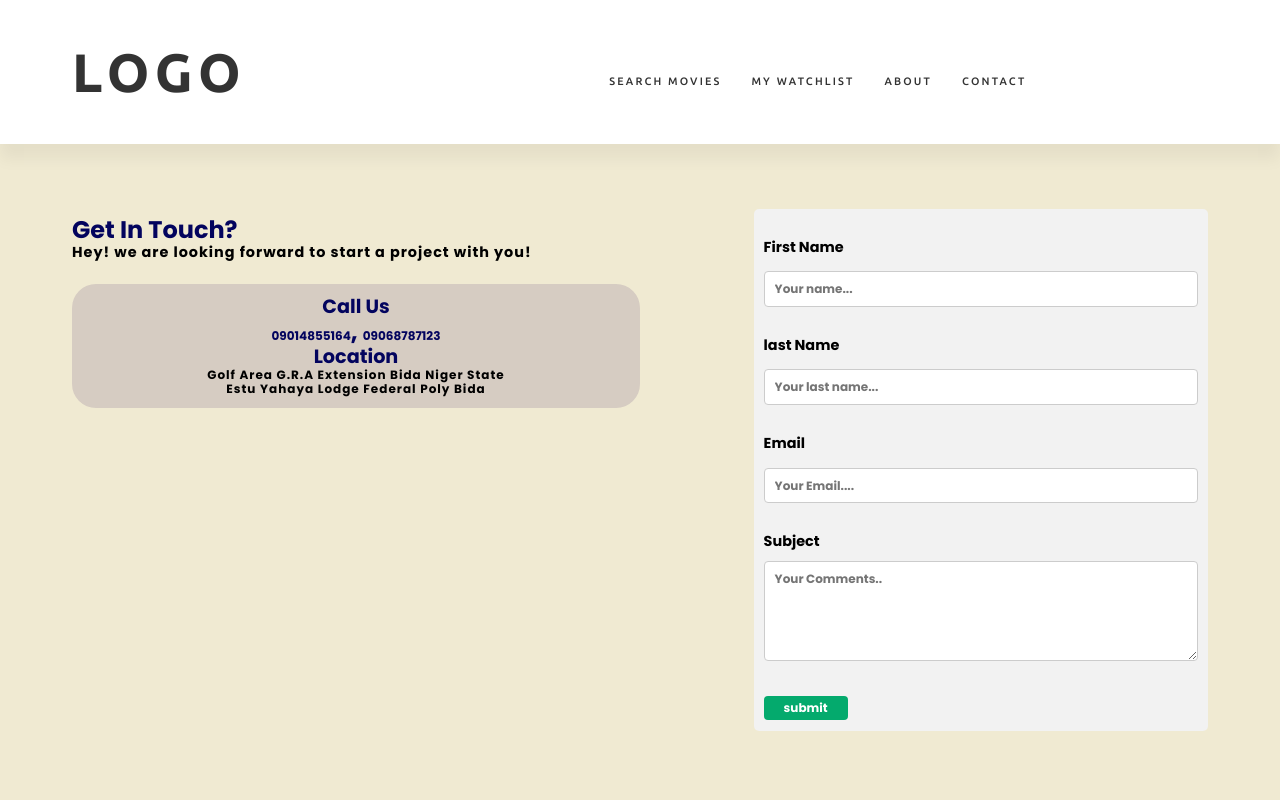
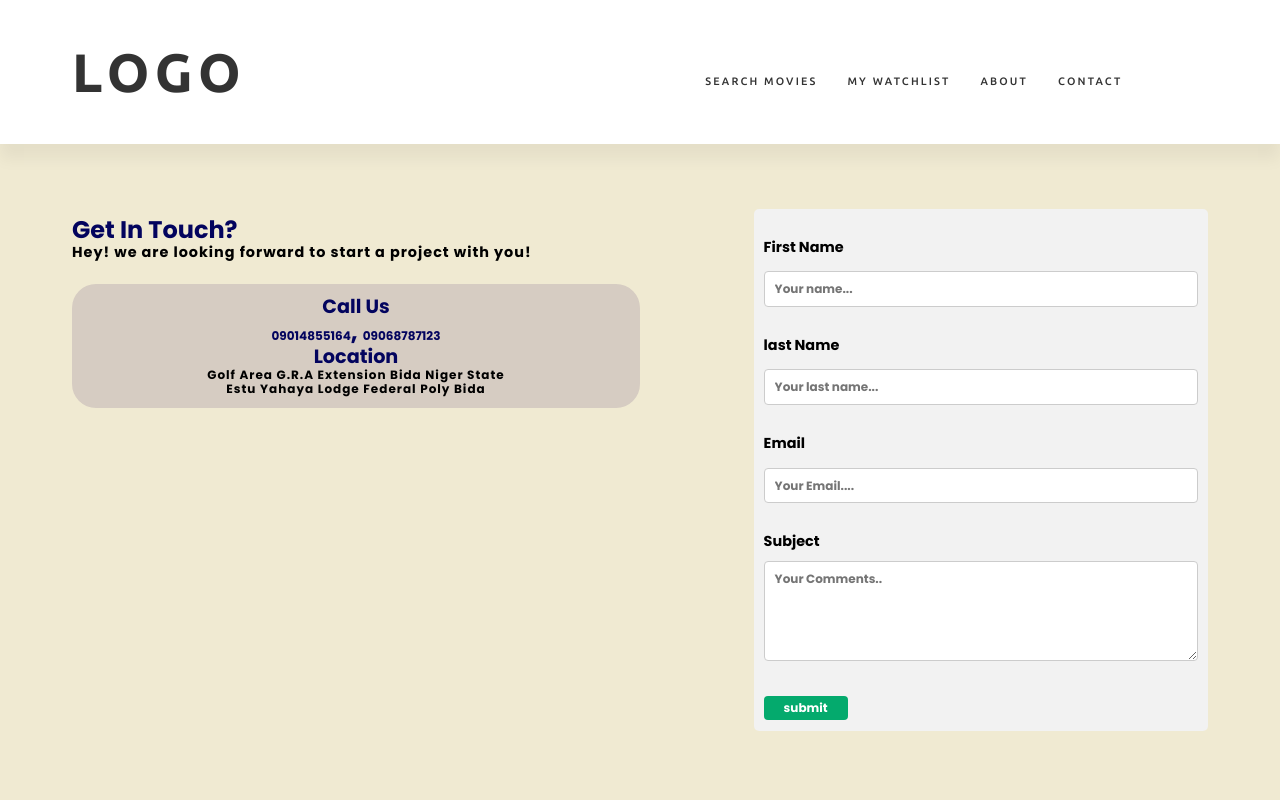
Before and after one commit to powei55/movie-watchlist, a plain HTML site: page pages/contact.html in a window 1280 px wide. Shown: the top 800 px of the page. Drawn offline with nearby package versions, Linux system fonts and the light colour scheme; no server answers; files whose address does not match are found by name; a web font is replaced by a local one.

Commit message:
deleted and refractored some markup

```diff
--- a/pages/contact.html
+++ b/pages/contact.html
@@ -24,7 +24,7 @@
         <span class="hamburger"></span>
       </button>
       <nav class="navigation">
-        <ul class="nav__list">
+        <ul class="nav__list home-nav">
           <!-- <li class="nav__item">
             <a class="nav__link" href="../index.html">home</a>
           </li> -->
--- a/styles/index.css
+++ b/styles/index.css
@@ -78,6 +78,7 @@ header {
     box-shadow: 0 15px 15px rgba(0, 0, 0, 0.05) ;
     margin-bottom: 1em;
 }
+
 .home-nav {
     margin-left: 8em;
 }
```
Also changed, not shown: index.html (+1 -1 lines), pages/about-page.html (+1 -1 lines), pages/watchlist.html (+2 -2 lines).
